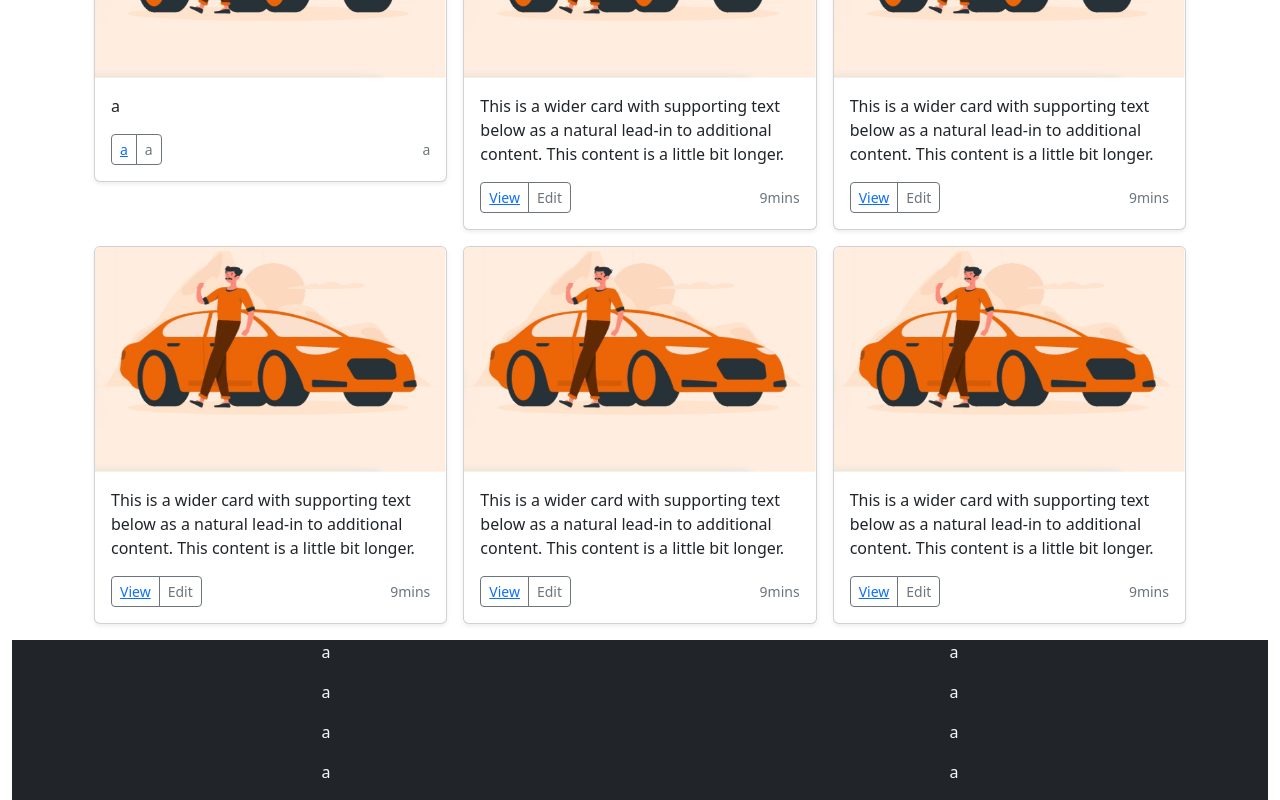
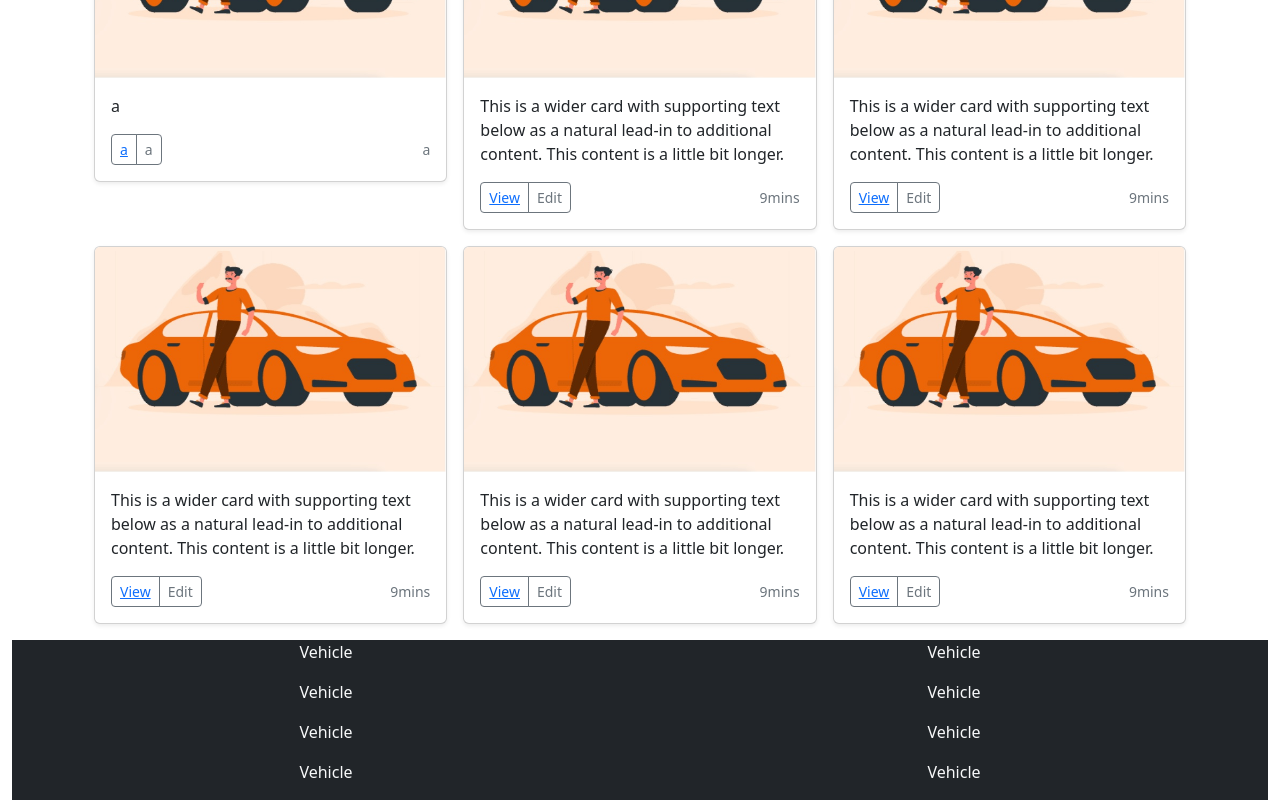
Before and after one commit to FSTeam3/ReactStatic, a React (Create React App) app: page / in a window 1280 px wide. Shown: the part 1414-2214 px from the top of the page. Built offline with nearby package versions, Linux system fonts and the light colour scheme.

Commit message:
Footer words replaced from a to Vehicle

```diff
--- a/src/compo/Footers.js
+++ b/src/compo/Footers.js
@@ -8,18 +8,18 @@ const Footers = () => {
             <div className='row  text-center'>
                 <div className='col-md-6'>
                     <div className='text-light'>
-                        <p>a</p>
-                        <p>a</p>
-                        <p>a</p>
-                        <p>a</p>
+                        <p>Vehicle</p>
+                        <p>Vehicle</p>
+                        <p>Vehicle</p>
+                        <p>Vehicle</p>
                     </div>
                 </div>
                 <div className='col-md-6'>
                 <div className='text-light'>
-                <p>a</p>
-                        <p>a</p>
-                        <p>a</p>
-                        <p>a</p>
+                <p>Vehicle</p>
+                        <p>Vehicle</p>
+                        <p>Vehicle</p>
+                        <p>Vehicle</p>
                     </div>
                 </div>
             </div>
--- a/src/compo/Sections.js
+++ b/src/compo/Sections.js
@@ -5,7 +5,7 @@ const Sections = () => {
     <section className='py-1 text-center container'>
     <div className="row py-lg-5">
       <div className="col-lg-6 col-md-8 mx-auto">
-        <h1 className="fw-light">Album example</h1>
+        <h1 className="fw-light">About Us</h1>
         <p className="lead text-muted">Something short and leading about the collection below—its contents, the creator, etc. Make it short and sweet, but not too short so folks don’t simply skip over it entirely.</p>
         <p>
           <a href="#" className="btn btn-primary my-2">Main call to action</a>
```
